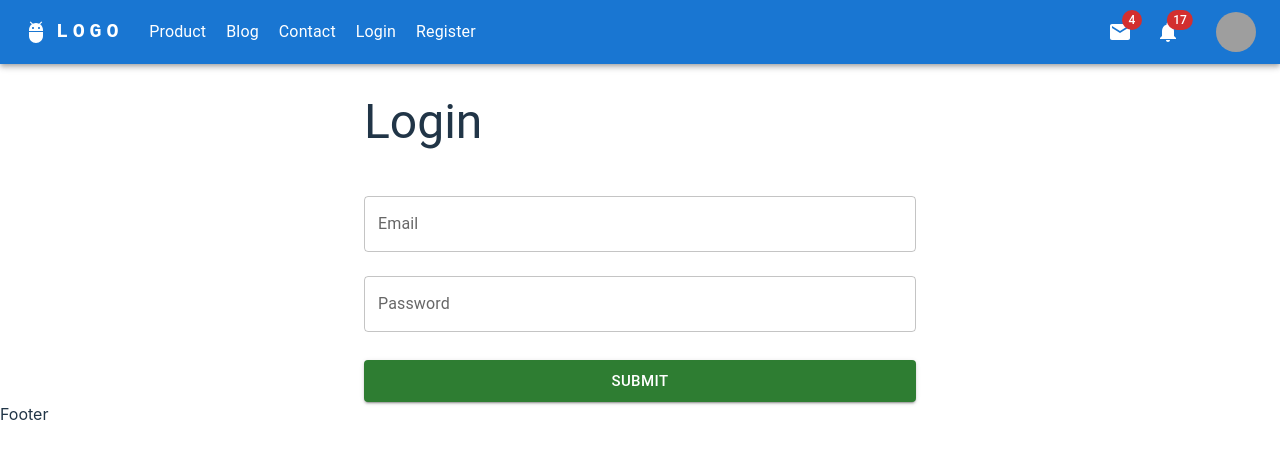
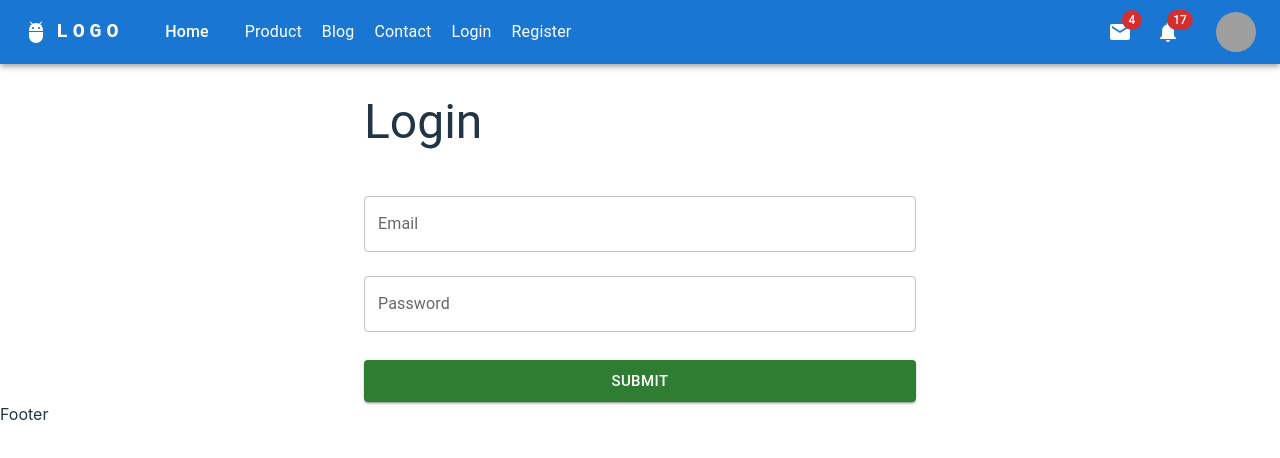
Before and after one commit to subhomoyprojects/react_project1, a React (Vite) app: page /login in a window 1280 px wide. Shown: the top 458 px of the page. Built offline with nearby package versions, Linux system fonts and the light colour scheme; grey boxes are pictures that could not be loaded.

Commit message:
condition add in auth slice

```diff
--- a/src/auth/Login.jsx
+++ b/src/auth/Login.jsx
@@ -12,10 +12,14 @@ export default function Login() {
   } = useForm();
 
   const onSubmit = (data) => {
-    const { email, password } = data;
+    // const { email, password } = data;
+    // const formData = new FormData();
+    // formData.append("email", email);
+    // formData.append("password", password);
+
     const formData = new FormData();
-    formData.append("email", email);
-    formData.append("password", password);
+    formData.append("email", data.email);
+    formData.append("password", data.password);
 
     dispatch(loginAuth(formData));
   };
--- a/src/redux/slice/AuthSlice.js
+++ b/src/redux/slice/AuthSlice.js
@@ -34,7 +34,9 @@ export const AuthSlice = createSlice({
       })
       .addCase(loginAuth.fulfilled, (state, { payload }) => {
         state.status = "idle";
-        localStorage.setItem("token", payload.token);
+        if (payload.status === 200) {
+          localStorage.setItem("token", payload.token);
+        }
       })
       .addCase(loginAuth.rejected, (state) => {
         state.status = "idle";
--- a/src/shared/Header.jsx
+++ b/src/shared/Header.jsx
@@ -71,6 +71,9 @@ export default function Header() {
                   display: { xs: "block", md: "none" },
                 }}
               >
+                <MenuItem>
+                  <Link to="/">Home</Link>
+                </MenuItem>
                 {pages.map((page) => (
                   <MenuItem key={page} onClick={handleCloseNavMenu}>
                     <Link to={`/${page.toLowerCase()}`}>
@@ -102,6 +105,11 @@ export default function Header() {
             >
               LOGO
             </Typography>
+            <MenuItem>
+              <Link to="/" style={{ color: "#fff", marginInline: "10px" }}>
+                Home
+              </Link>
+            </MenuItem>
             <Box sx={{ flexGrow: 1, display: { xs: "none", md: "flex" } }}>
               {pages.map((page) => (
                 <Link key={page} onClick={handleCloseNavMenu} to={`/${page.toLowerCase()}`} style={{ color: "#fff", marginInline: "10px" }}>
```
